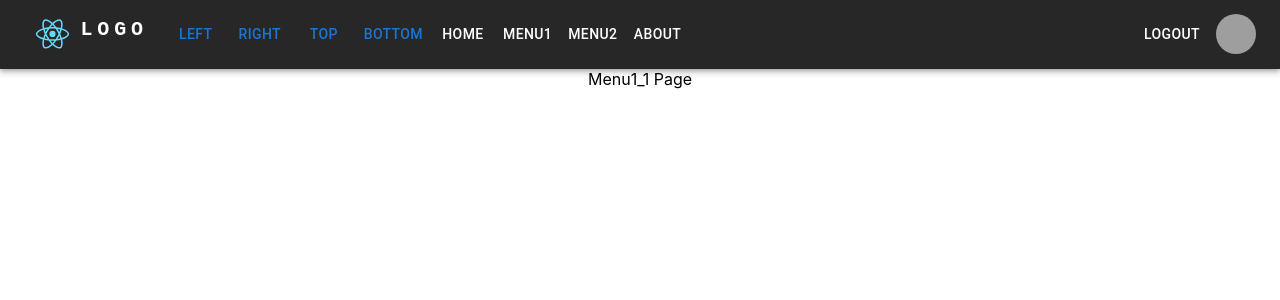
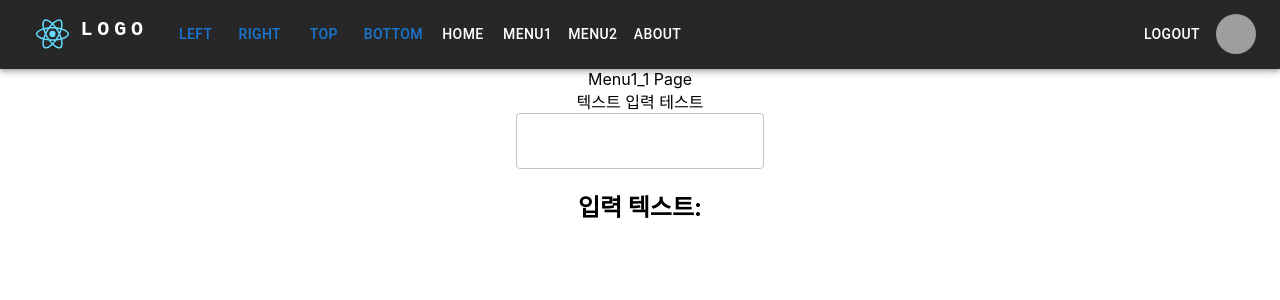
Before and after one commit to ChaeWoongbin/hello_react, a React (Create React App) app: page /Menu1 in a window 1280 px wide. Shown: the top 300 px of the page. Built offline with nearby package versions, Linux system fonts and the light colour scheme; sample sign-in values are in the browser's storage; grey boxes are pictures that could not be loaded.

Commit message:
Menu 1_1 텍스트 입력 테스트

```diff
--- a/src/component/Menu1/Menu1_1.js
+++ b/src/component/Menu1/Menu1_1.js
@@ -1,12 +1,37 @@
+import { TextField } from '@mui/material';
 import React from 'react';
+import {useState} from 'react';
+
 
 
 const Menu1_1 = () => {
 
+  const [text, setText] = useState('');
+
+  const f_setText = event => {
+    setText(event.target.value);
+
+    console.log('value is:', event.target.value);
+  };
 
   return (
     <div className="App">
         Menu1_1 Page
+
+
+
+        <div>텍스트 입력 테스트
+          <br/>
+      <TextField
+        type="text"
+        id="message"
+        name="message"
+        onChange={f_setText}
+        value={text}
+      />
+
+      <h2>입력 텍스트: {text}</h2>
+    </div>
     </div>
   );
 }
```
